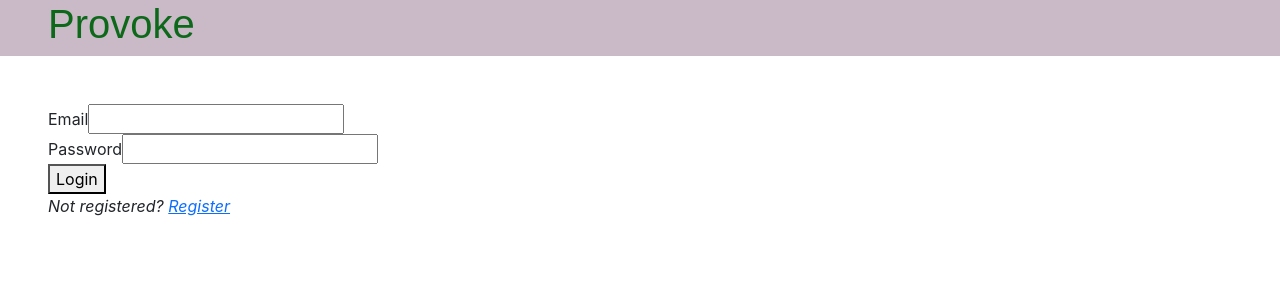
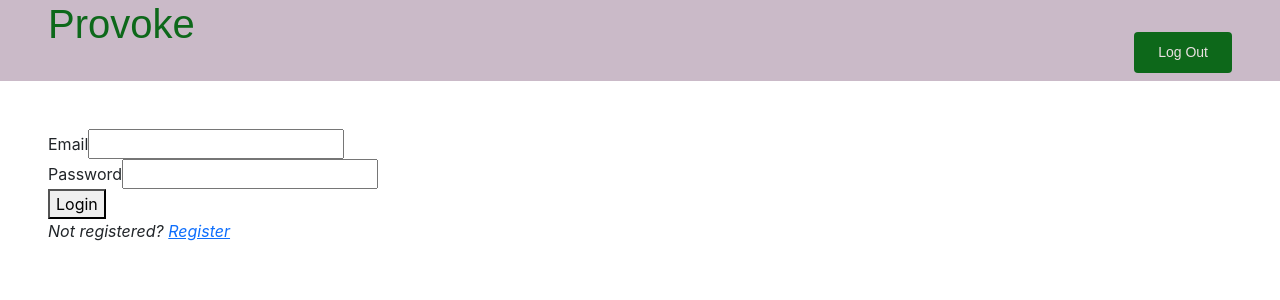
Before and after one commit to nthi/Provoke, a React (Create React App) app in the folder Provoke/client/: page /login in a window 1280 px wide. Shown: the top 300 px of the page. Built offline with nearby package versions, Linux system fonts and the light colour scheme; the HTML template or start-up script is replaced by a standard one; a web font is replaced by a local one.

Commit message:
Styling the logout button in the navbar

```diff
--- a/Provoke/client/src/Components/nav/NavBar.css
+++ b/Provoke/client/src/Components/nav/NavBar.css
@@ -13,6 +13,18 @@
     font-family: 'Arsenal', sans-serif;
 }
 
+.logout {
+    color:#EBE1E3;
+    background-color: #0D681A;
+    border: none;
+    text-align: center;
+    font-size: 14px;
+    padding: 10px 24px;
+    border-radius: 4px;
+    margin-right: 3rem;
+    margin-top: 1.5rem;
+}
+
 /* font-family: 'Architects Daughter', cursive;
 font-family: 'Arsenal', sans-serif;
 font-family: 'Catamaran', sans-serif;
--- a/Provoke/client/src/Components/nav/NavBar.js
+++ b/Provoke/client/src/Components/nav/NavBar.js
@@ -30,7 +30,7 @@ export default function NavBar({ isLoggedIn, setIsLoggedIn}) {
   //         <div className="normal-view-navbar">
   //             <h1 className="nav-logo">Provoke</h1>
   //         </div>
-  //         {/* <div className="navbar links">
+  //         {/* <div className="navbar-links">
   //             <a className="logout"onClick={() => {logout()
   //             setIsLoggedIn(false)
   //             }}>Log Out</a>
@@ -47,8 +47,13 @@ export default function NavBar({ isLoggedIn, setIsLoggedIn}) {
       <>
         <div className="normal-view-navbar">
           <h1 className="nav-logo">Provoke</h1>
+          <div className="navbar links">
+                <button className="logout"onClick={() => {logout()
+                setIsLoggedIn(false)
+                }}>Log Out</button>
+          </div>
         </div>
+
       </>
     )
-
   }
```
